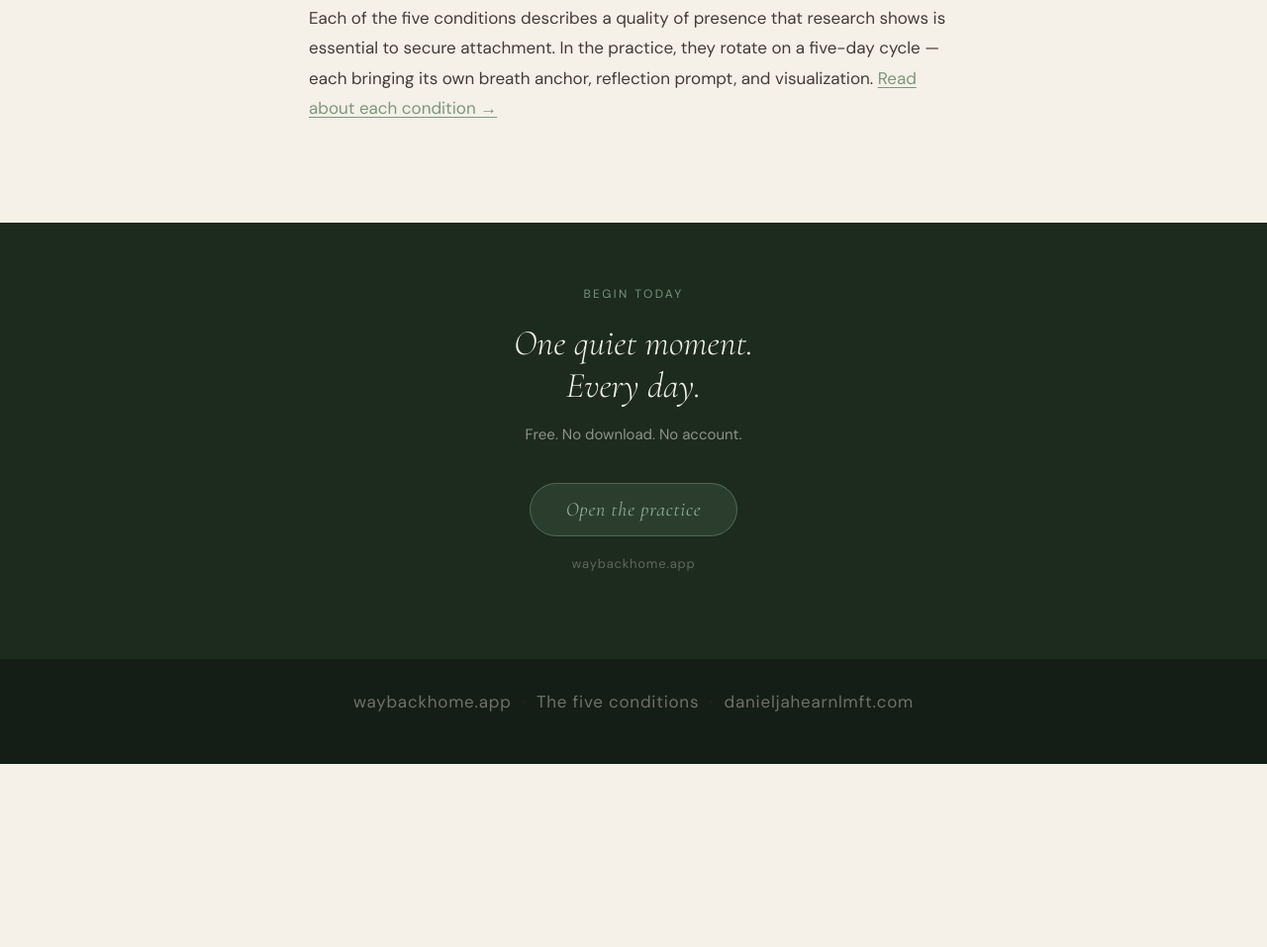
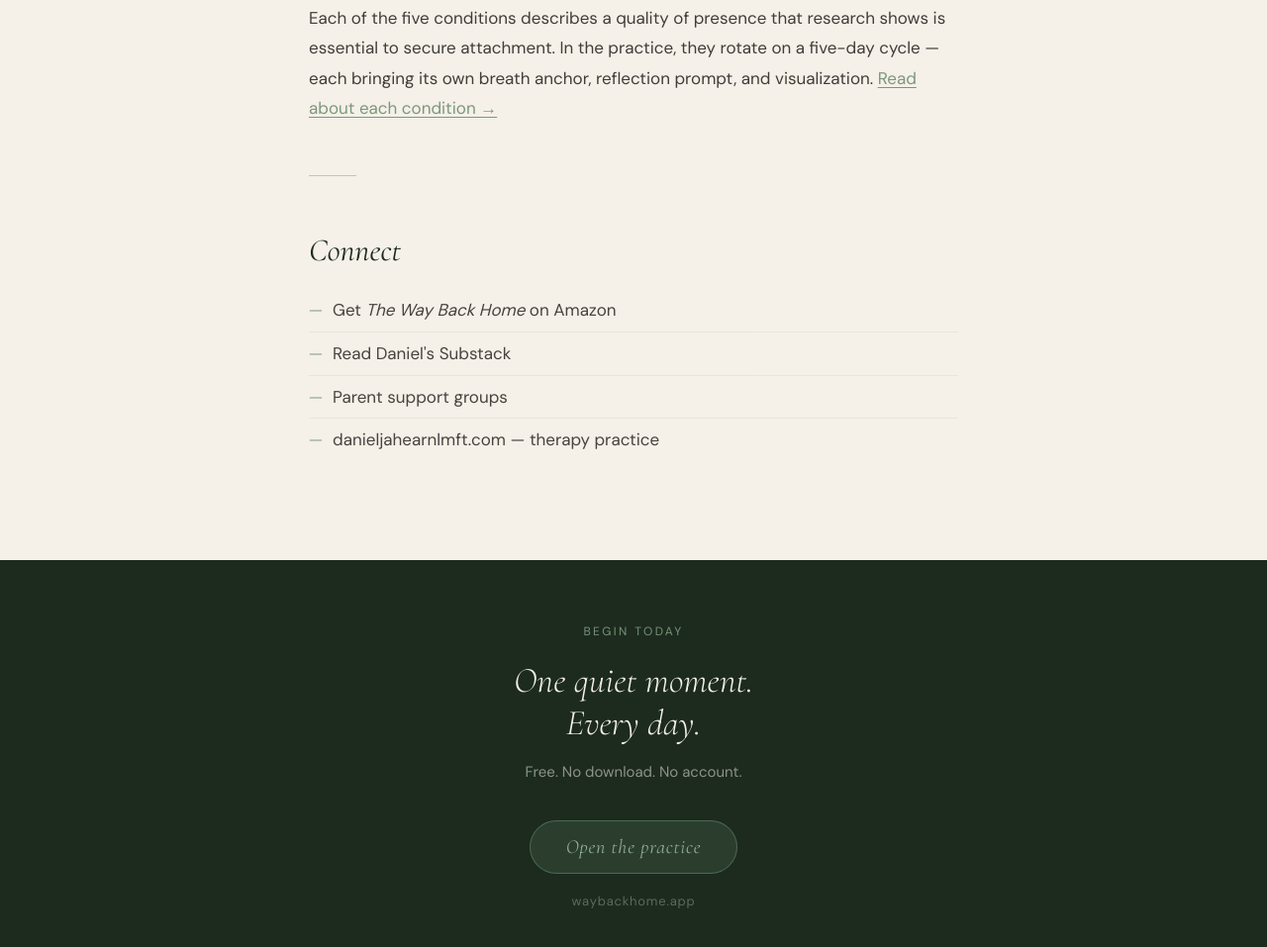
Before and after one commit to danieljahearnlmft/waybackhome.app, a website: page about/index.html in a window 1280 px wide. Shown: the part 3603-4560 px from the top of the page at 99% size. Before the commit the page ends 4375 px from the top, so only its background shows below. Drawn offline with nearby package versions, Linux system fonts and the light colour scheme.

Commit message:
Route 'About & Book' to /about/ instead of drawer; add Connect block to About

```diff
--- a/about/index.html
+++ b/about/index.html
@@ -345,6 +345,16 @@
   <h2>The five conditions</h2>
   <p>Each of the five conditions describes a quality of presence that research shows is essential to secure attachment. In the practice, they rotate on a five-day cycle — each bringing its own breath anchor, reflection prompt, and visualization. <a href="/conditions/" style="color: var(--sage); text-decoration: underline; text-underline-offset: 3px;">Read about each condition →</a></p>
 
+  <div class="divider"></div>
+
+  <h2>Connect</h2>
+  <ul>
+    <li><a href="https://www.amazon.com/Way-Back-Home-Healing-Attachment-ebook/dp/B0GLF2JH8T" target="_blank" rel="noopener noreferrer">Get <em>The Way Back Home</em> on Amazon</a></li>
+    <li><a href="https://danieljahearnlmft.substack.com" target="_blank" rel="noopener noreferrer">Read Daniel's Substack</a></li>
+    <li><a href="https://danieljahearnlmft.com/parent-support-groups" target="_blank" rel="noopener noreferrer">Parent support groups</a></li>
+    <li><a href="https://danieljahearnlmft.com" target="_blank" rel="noopener noreferrer">danieljahearnlmft.com — therapy practice</a></li>
+  </ul>
+
 </main>
 
 <section class="cta-section">
--- a/sw.js
+++ b/sw.js
@@ -1,4 +1,4 @@
-const CACHE = 'wbh-v16';
+const CACHE = 'wbh-v17';
 const PRECACHE = ['/ambient.mp3', '/manifest.json', '/icon-192.png', '/icon-512.png'];
 
 self.addEventListener('install', e => {
```
Also changed, not shown: index.html (+3 -3 lines).
